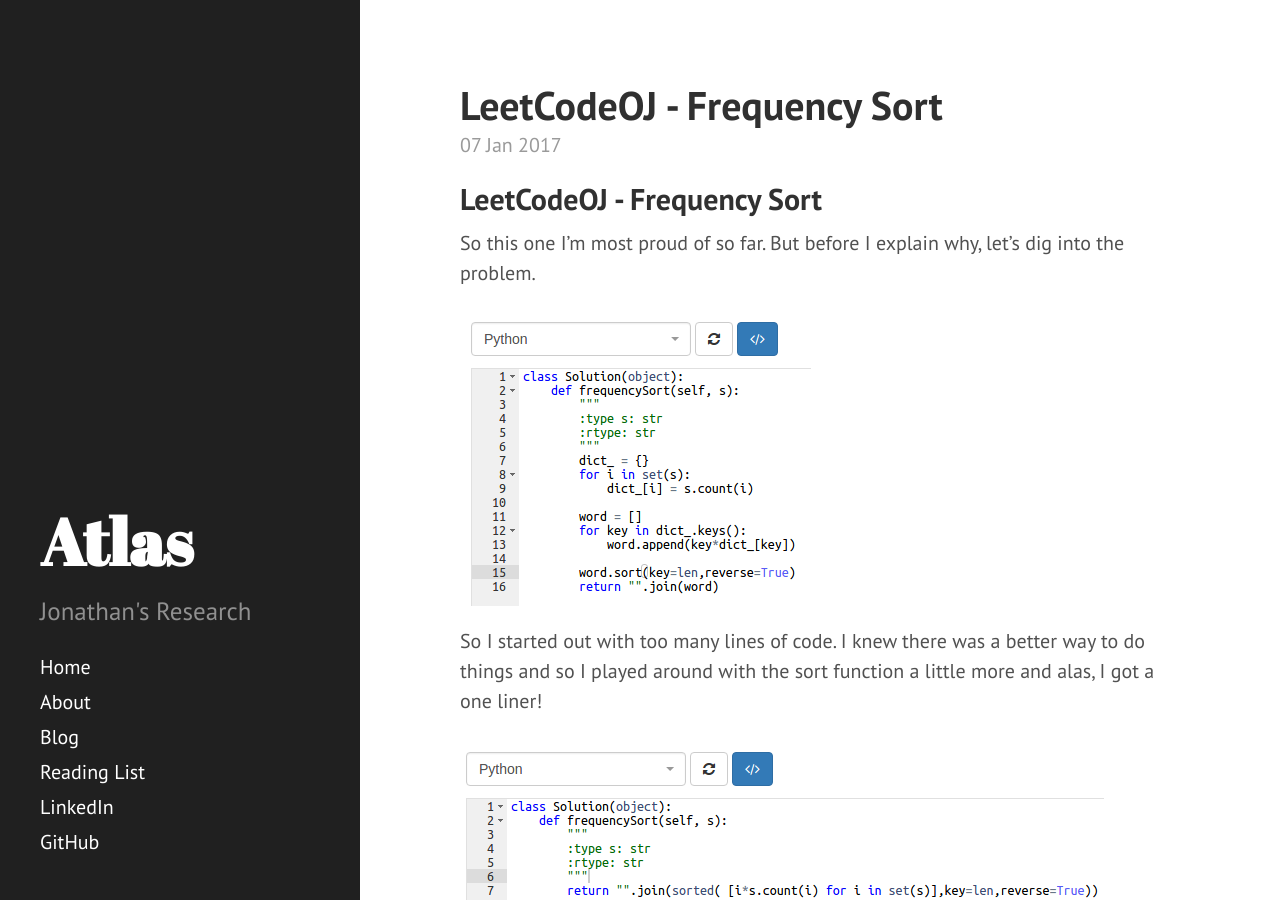
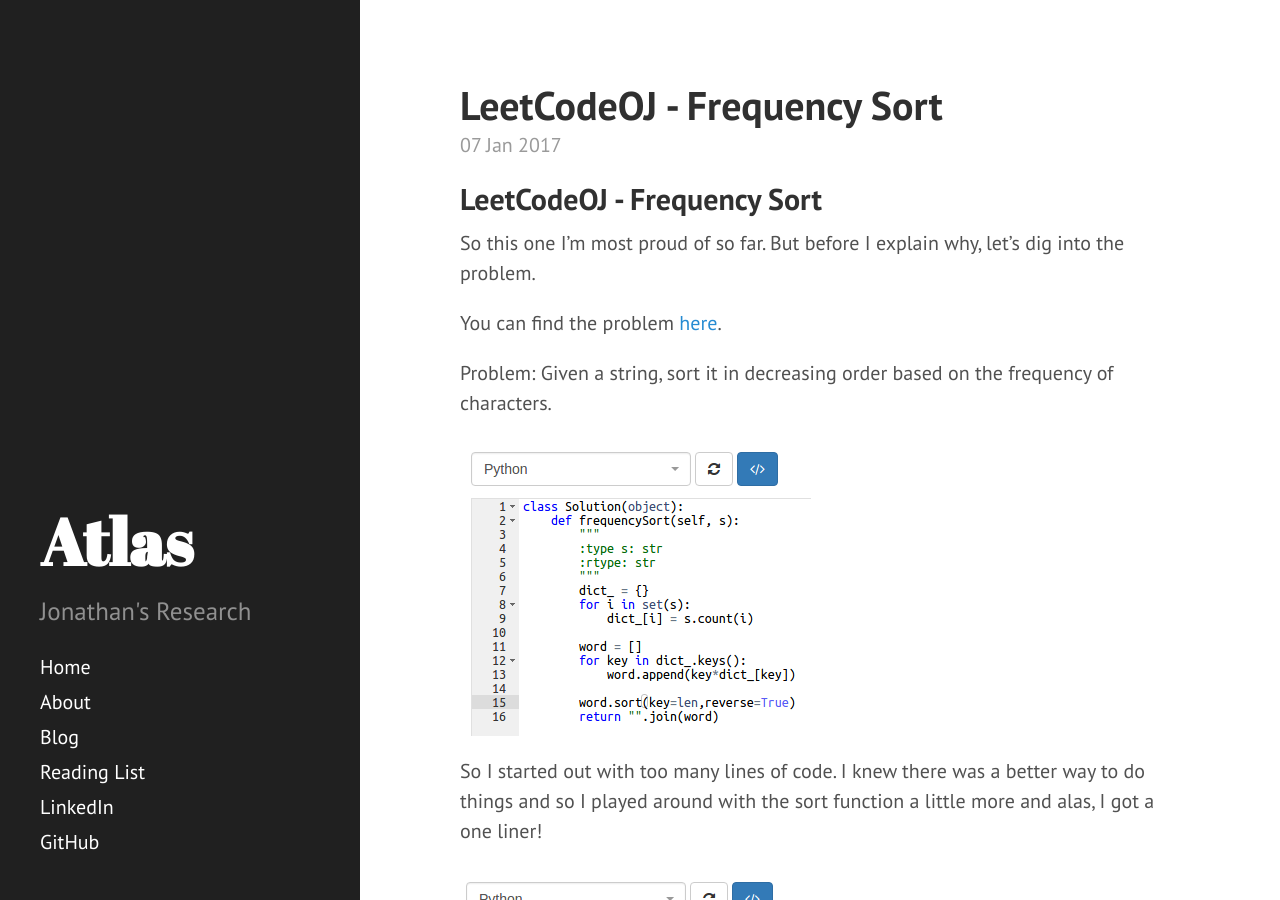
Before and after one commit to JonathanJohann/Research, a Jekyll site: the page built from _posts/Scratch_Pad/2017-01-07-Frequency-Sort.md, in a window 1280 px wide and 900 px high. Built offline with Jekyll 4.4.1, drawn with Linux system fonts in a browser that asks for light colours; Markdown is read by kramdown in place of the engine named in the settings.

Commit message:
Update 2017-01-07-Frequency-Sort.md

```diff
--- a/_posts/Scratch_Pad/2017-01-07-Frequency-Sort.md
+++ b/_posts/Scratch_Pad/2017-01-07-Frequency-Sort.md
@@ -9,6 +9,10 @@
 ## LeetCodeOJ - Frequency Sort
 
 So this one I'm most proud of so far. But before I explain why, let's dig into the problem.
+
+You can find the problem [here](https://leetcode.com/problems/sort-characters-by-frequency/).
+
+Problem: Given a string, sort it in decreasing order based on the frequency of characters.
 
 ![png](https://raw.githubusercontent.com/JonathanJohann/Research/master/_posts/Scratch_Pad/Pics/frequency_sort_bad.png)
 
```
